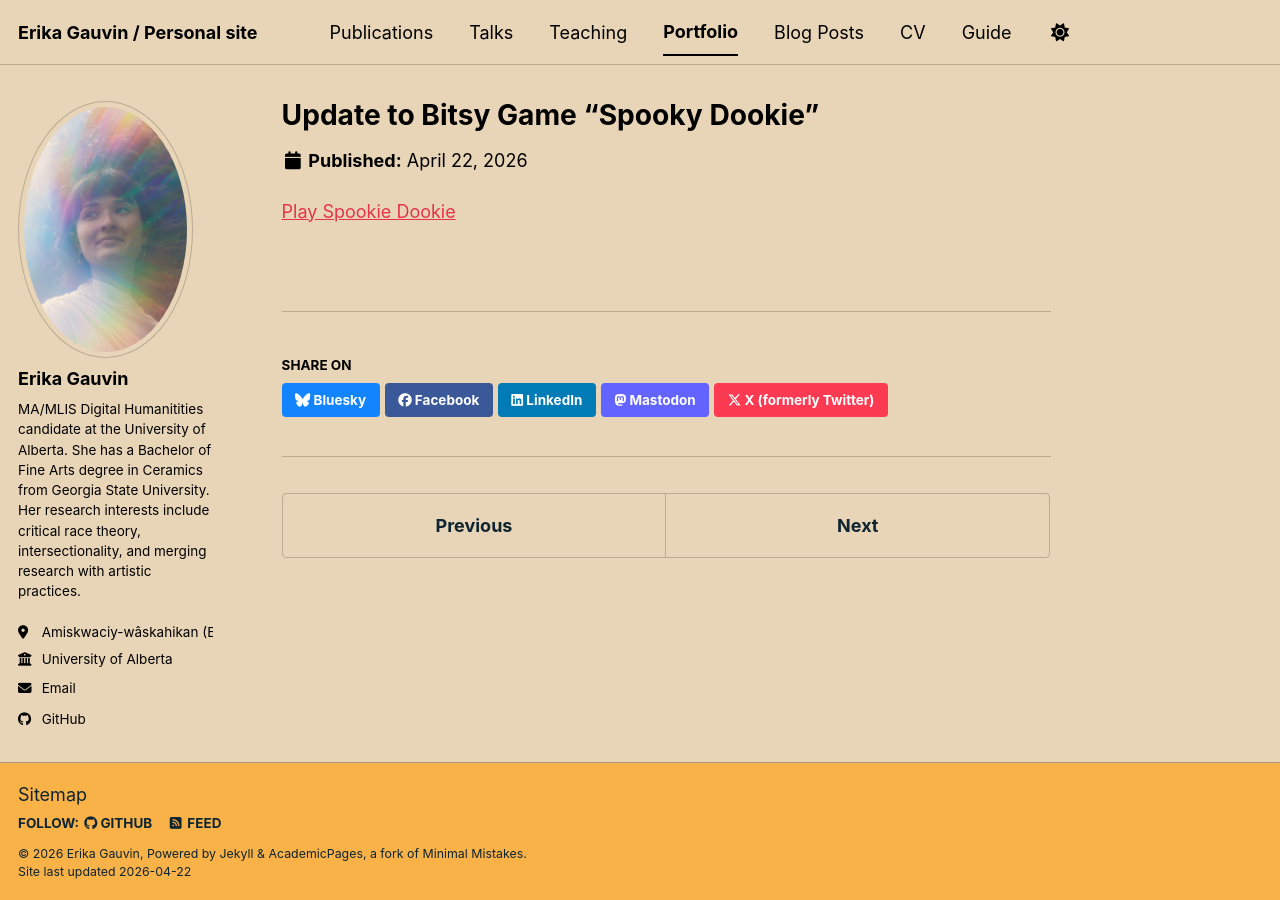
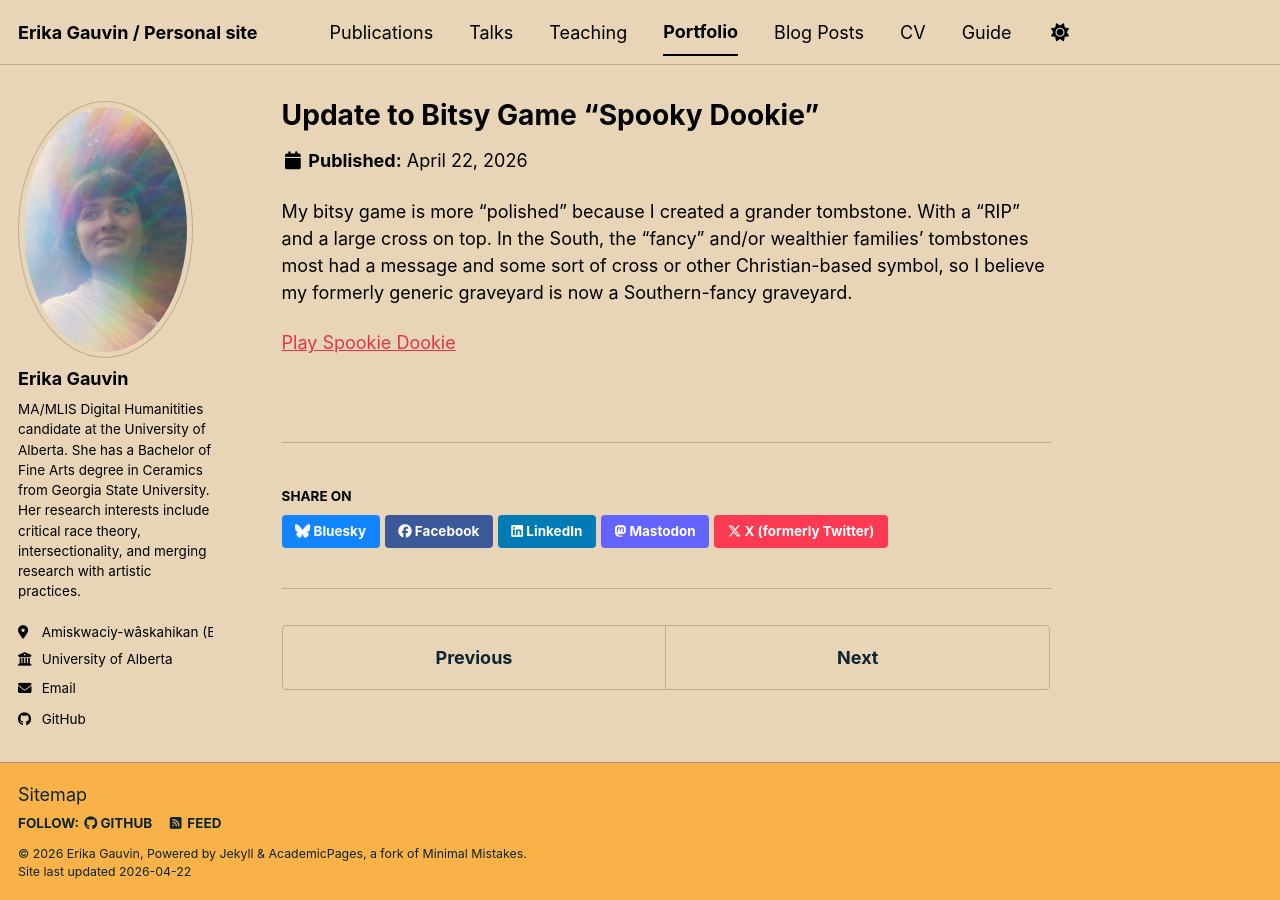
Before and after one commit to ecgauvin/about, a Jekyll site: the page built from _portfolio/portfolio-4.md, in a window 1280 px wide. Built offline with Jekyll 4.4.1, drawn with Linux system fonts in a browser that asks for light colours; a script bundle is joined from its source files by our own code; library files that are not in the unit come from our copies.

Commit message:
Update portfolio-4.md

```diff
--- a/_portfolio/portfolio-4.md
+++ b/_portfolio/portfolio-4.md
@@ -4,4 +4,6 @@ excerpt: I updated my Bitsy game "Spookie Dookie" slightly with a more elaborate
 collection: portfolio
 
 ---
+My bitsy game is more "polished" because I created a grander tombstone. With a "RIP" and a large cross on top. In the South, the “fancy” and/or wealthier families’ tombstones most had a message and some sort of cross or other Christian-based symbol, so I believe my formerly generic graveyard is now a Southern-fancy graveyard.
+
 [Play Spookie Dookie](../../files/spooky_dookie (2).html)
```
